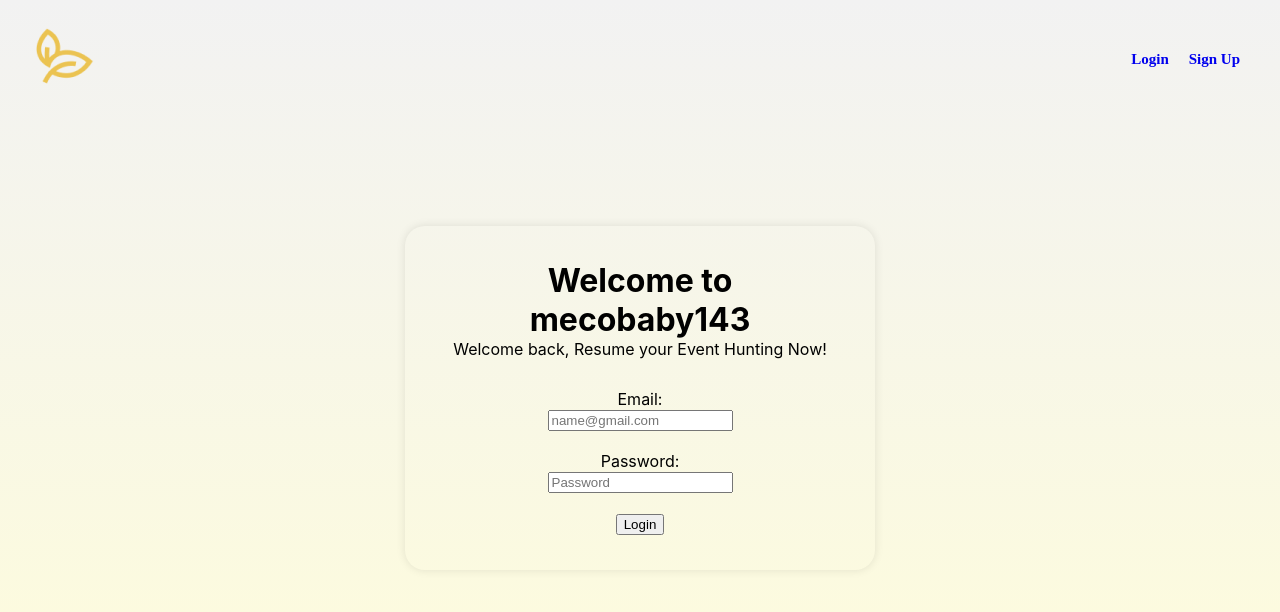
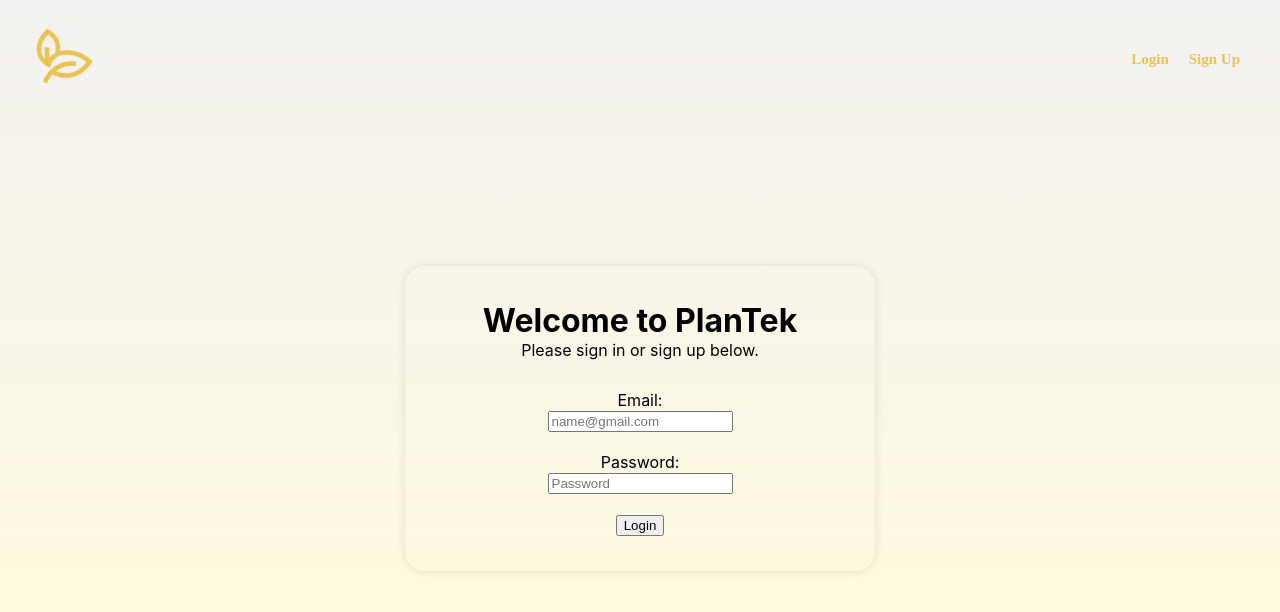
Before and after one commit to JunCyricShaneDelaTorre/MetroEvents, a React (Create React App) app: page /Login in a window 1280 px wide. Shown: the top 612 px of the page. Built offline with nearby package versions, Linux system fonts and the light colour scheme.

Commit message:
improved again  landing page

```diff
--- a/src/pages/PublicPage/LoginPage.jsx
+++ b/src/pages/PublicPage/LoginPage.jsx
@@ -9,9 +9,9 @@ export default function LoginPage(){
         <div className='login-wrapper'>
             <div className='login-container'>
                 <div className='welcome-section'>
-                    <h1 className='welcome-text'>Welcome to mecobaby143</h1>
+                    <h1 className='welcome-text'>Welcome to PlanTek</h1>
                     <div className='secondary-text'>
-                        Welcome back, Resume your Event Hunting Now!
+                        Please sign in or sign up below.
                     </div>
                 </div>
                 <div className='login-form'>
--- a/src/pages/PublicPage/PublicPageCss/LandingPage.css
+++ b/src/pages/PublicPage/PublicPageCss/LandingPage.css
@@ -26,10 +26,13 @@
 
 .loginsignup-link{
     margin-left: auto;
+
 }
 
 .Logo,.Login,.SignUp{
     text-decoration: none;
+    color: #EBC351;
+
 }
 
 .Login{
@@ -41,8 +44,8 @@
 }
 
 .container {
-    width: 100%;
-    height: 100%;
+    width: auto;
+    height: auto;
     padding-bottom: 198px;
     padding-right: 738px;
     display: flex;
@@ -54,7 +57,8 @@
 
   .container2 {
     width: auto;
-    height: 800px;
+    height: auto;
+    padding-top: 200px;
     padding-bottom: 198px;
     padding-right: 738px;
     padding-left: 200px;
--- a/src/pages/PublicPage/PublicPageCss/LoginPage.css
+++ b/src/pages/PublicPage/PublicPageCss/LoginPage.css
@@ -3,6 +3,8 @@
     justify-content: center;
     align-items: center;
     height: 70vh;
+    padding: 20px;
+
 }
 
 .login-container{
```
